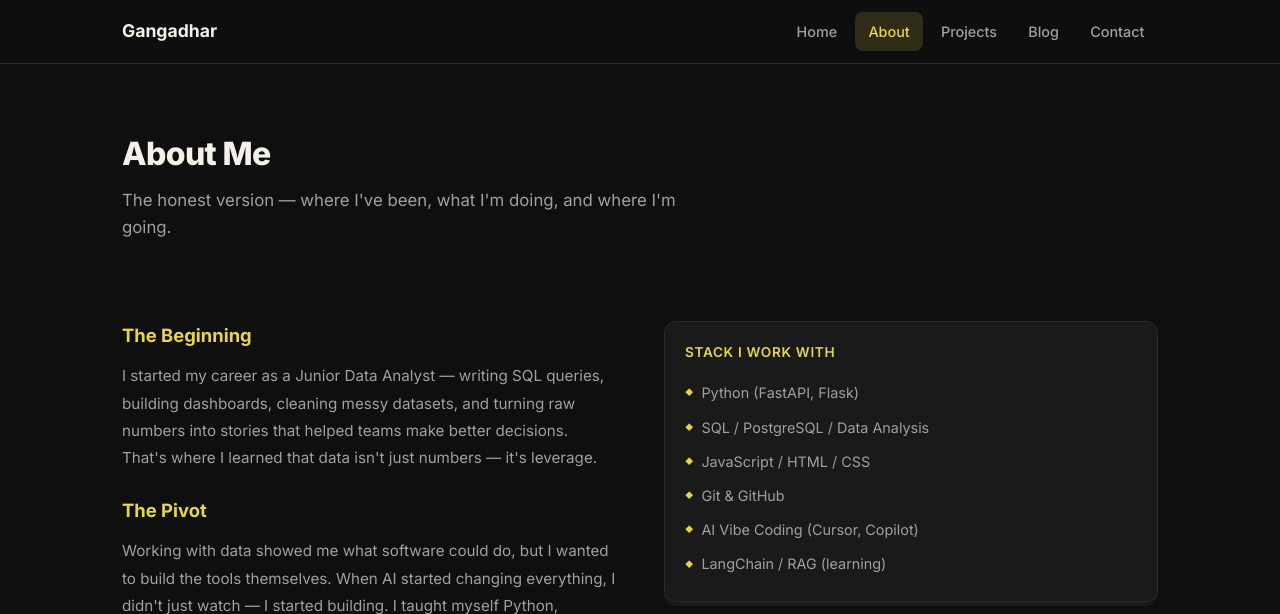
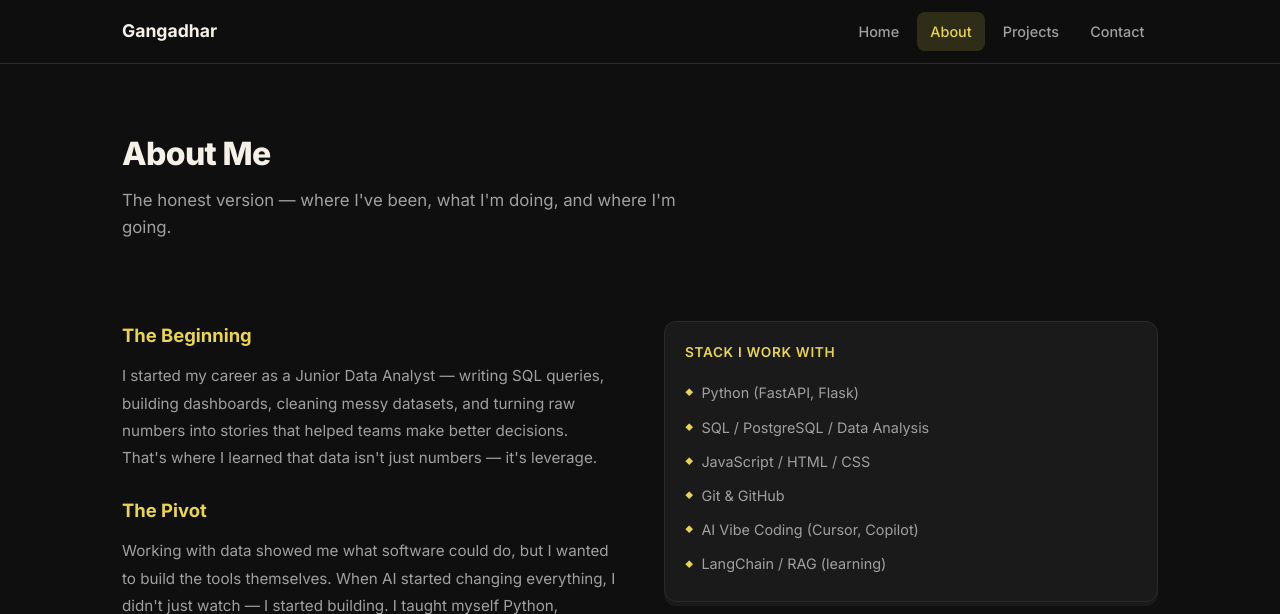
Before and after one commit to gangadhar107/ai-portfolio, a FastAPI app: page /about in a window 1280 px wide. Shown: the top 614 px of the page. Run offline with FastAPI, Linux system fonts and the light colour scheme.

Commit message:
chore: comment out blog section — to be restored when content is ready

```diff
--- a/main.py
+++ b/main.py
@@ -66,15 +66,15 @@ async def projects(request: Request, ref: str = None):
     })
 
 
-@app.get("/blog")
-async def blog(request: Request, ref: str = None):
-    """Blog page."""
-    if ref:
-        log_visit(ref, request)
-    return templates.TemplateResponse("blog.html", {
-        "request": request,
-        "active_page": "blog"
-    })
+# @app.get("/blog")
+# async def blog(request: Request, ref: str = None):
+#     """Blog page."""
+#     if ref:
+#         log_visit(ref, request)
+#     return templates.TemplateResponse("blog.html", {
+#         "request": request,
+#         "active_page": "blog"
+#     })
 
 
 @app.get("/contact")
--- a/templates/base.html
+++ b/templates/base.html
@@ -31,7 +31,7 @@
                 <a href="/" class="nav-link {% if active_page == 'home' %}active{% endif %}">Home</a>
                 <a href="/about" class="nav-link {% if active_page == 'about' %}active{% endif %}">About</a>
                 <a href="/projects" class="nav-link {% if active_page == 'projects' %}active{% endif %}">Projects</a>
-                <a href="/blog" class="nav-link {% if active_page == 'blog' %}active{% endif %}">Blog</a>
+                <!-- <a href="/blog" class="nav-link {% if active_page == 'blog' %}active{% endif %}">Blog</a> -->
                 <a href="/contact" class="nav-link {% if active_page == 'contact' %}active{% endif %}">Contact</a>
             </div>
             <button class="nav-toggle" id="navToggle" aria-label="Toggle menu">
```
